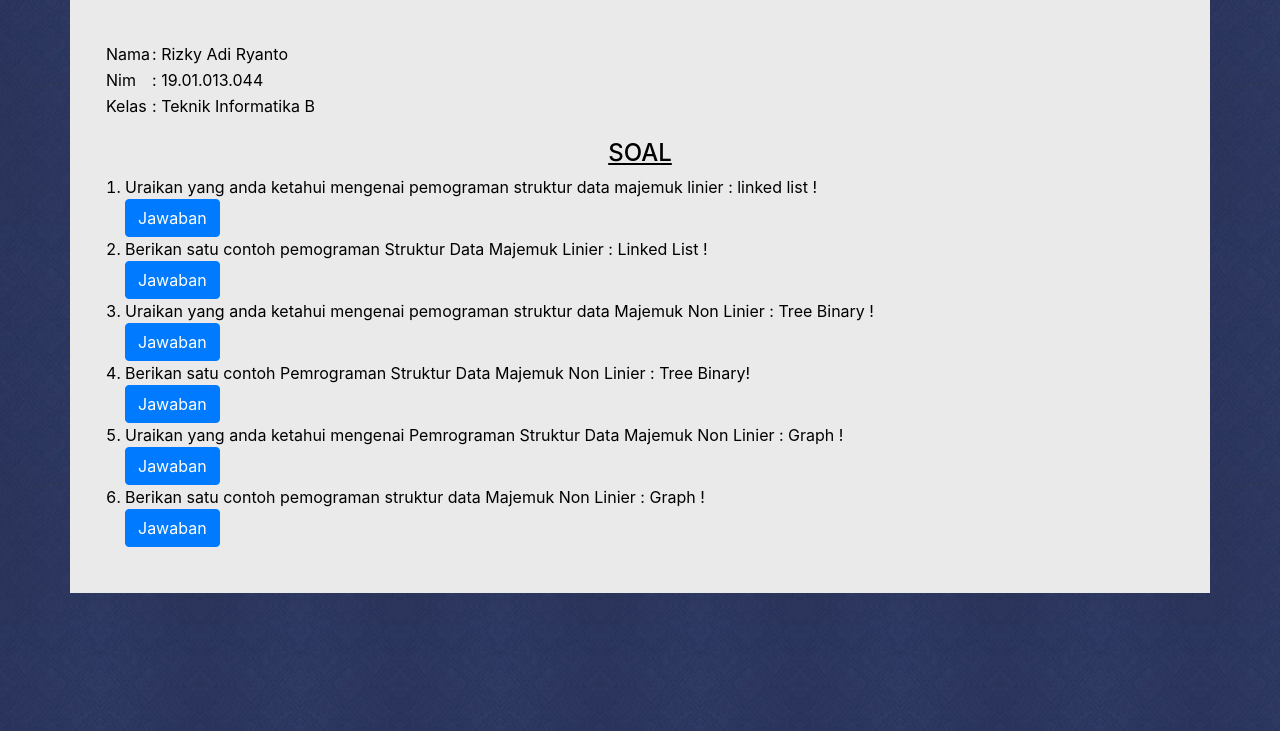
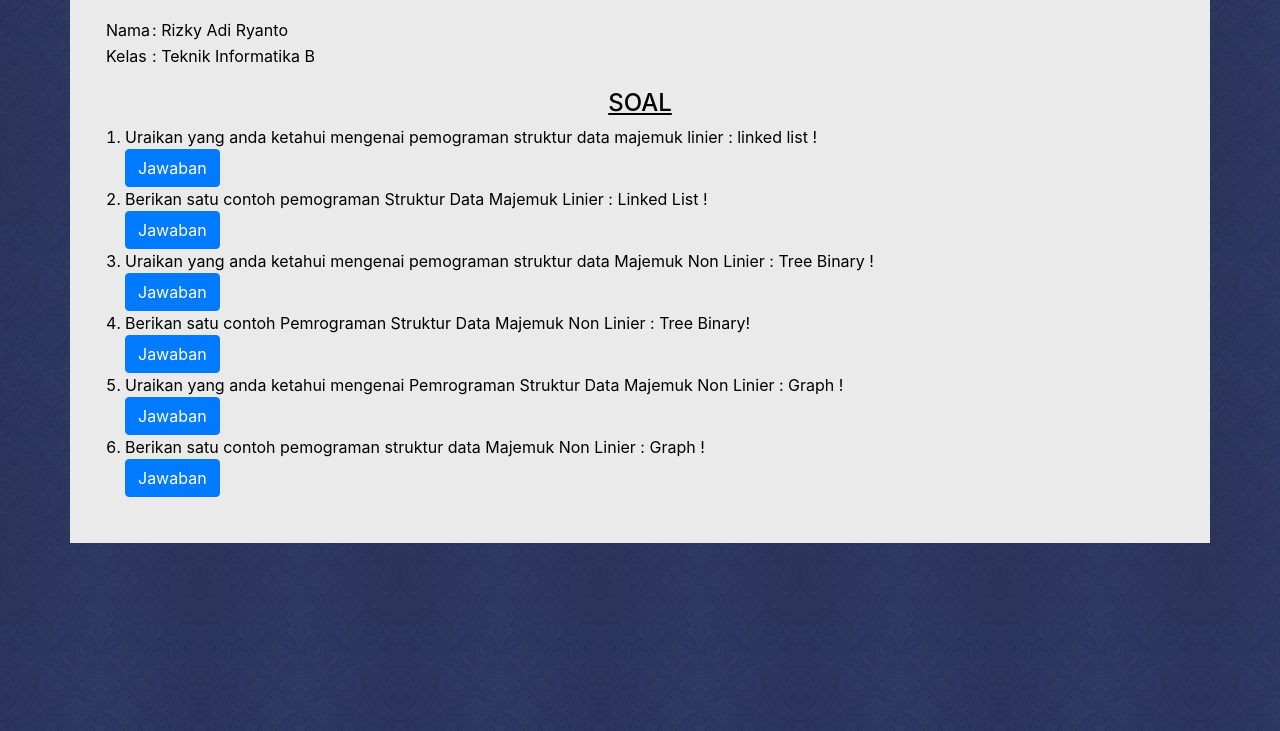
Before and after one commit to Rizky1408/rizky1408.github.io-TugasADS, a plain HTML site: page index.html in a window 1280 px wide. Shown: the part 69-800 px from the top of the page. Drawn offline with Linux system fonts and the light colour scheme.

Commit message:
Update index.html

```diff
--- a/index.html
+++ b/index.html
@@ -18,11 +18,6 @@
 				<tr>
 					<td>Nama</td>
 					<td>: Rizky Adi Ryanto</td>
-				</tr>
-				<br>
-				<tr>
-					<td>Nim</td>
-					<td>: 19.01.013.044</td>
 				</tr>
 				<br>
 				<tr>
```
